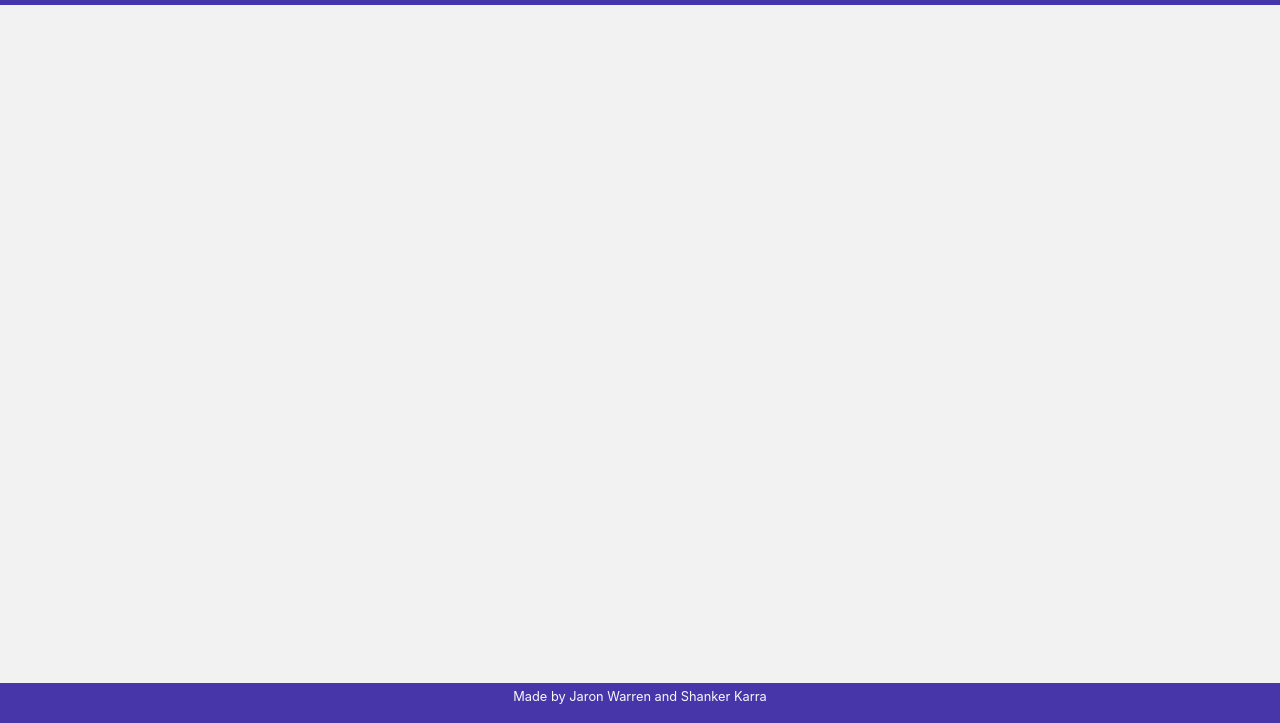
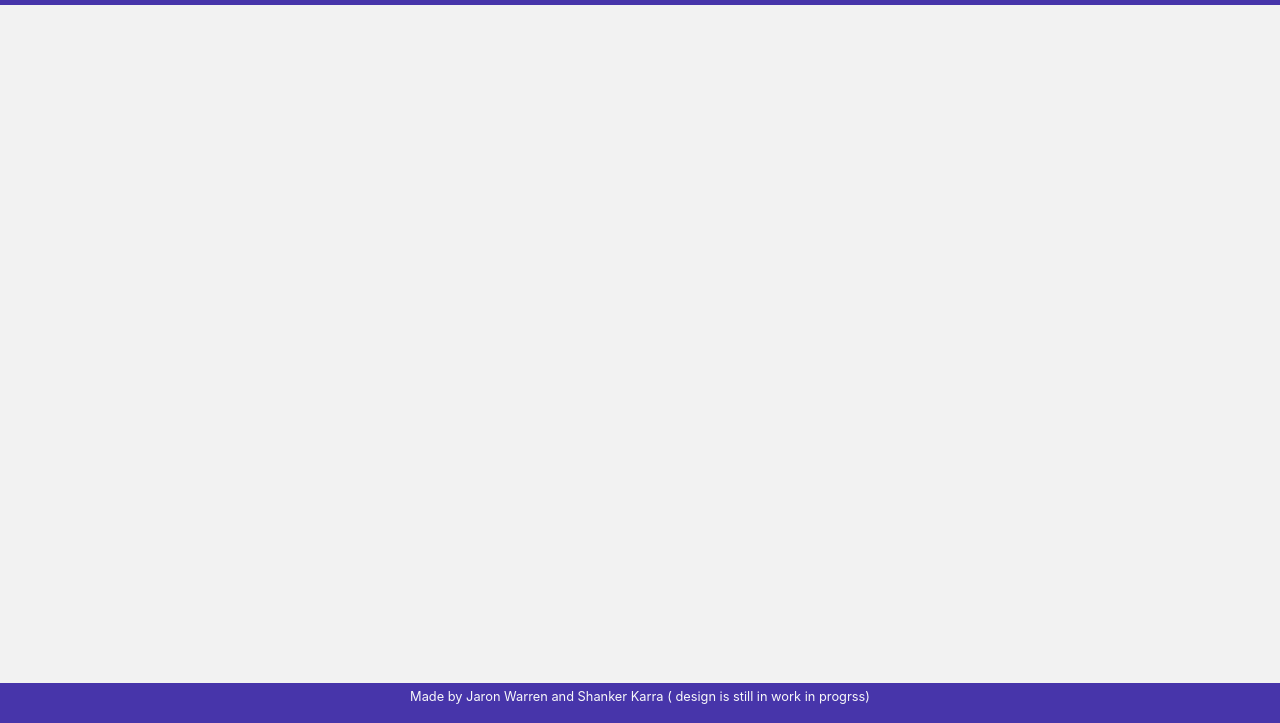
Before and after one commit to Jaron-Warren/sporting_goods, a website with bundled scripts: page index.html in a window 1280 px wide. Shown: the part 77-800 px from the top of the page. Built offline with nearby package versions, Linux system fonts and the light colour scheme; a web font is replaced by a local one.

Commit message:
Added comment in Footer

```diff
--- a/index.html
+++ b/index.html
@@ -28,7 +28,7 @@
     </main>
     <footer class="bg-primary text-light">
         <div class="text-center">
-            <p><small>Made by Jaron Warren and Shanker Karra</small></p>
+            <p><small>Made by Jaron Warren and Shanker Karra ( design is still in work in progrss)</small></p>
         </div>
     </footer>
     <script src="app/main.js" type="module"></script>
```
